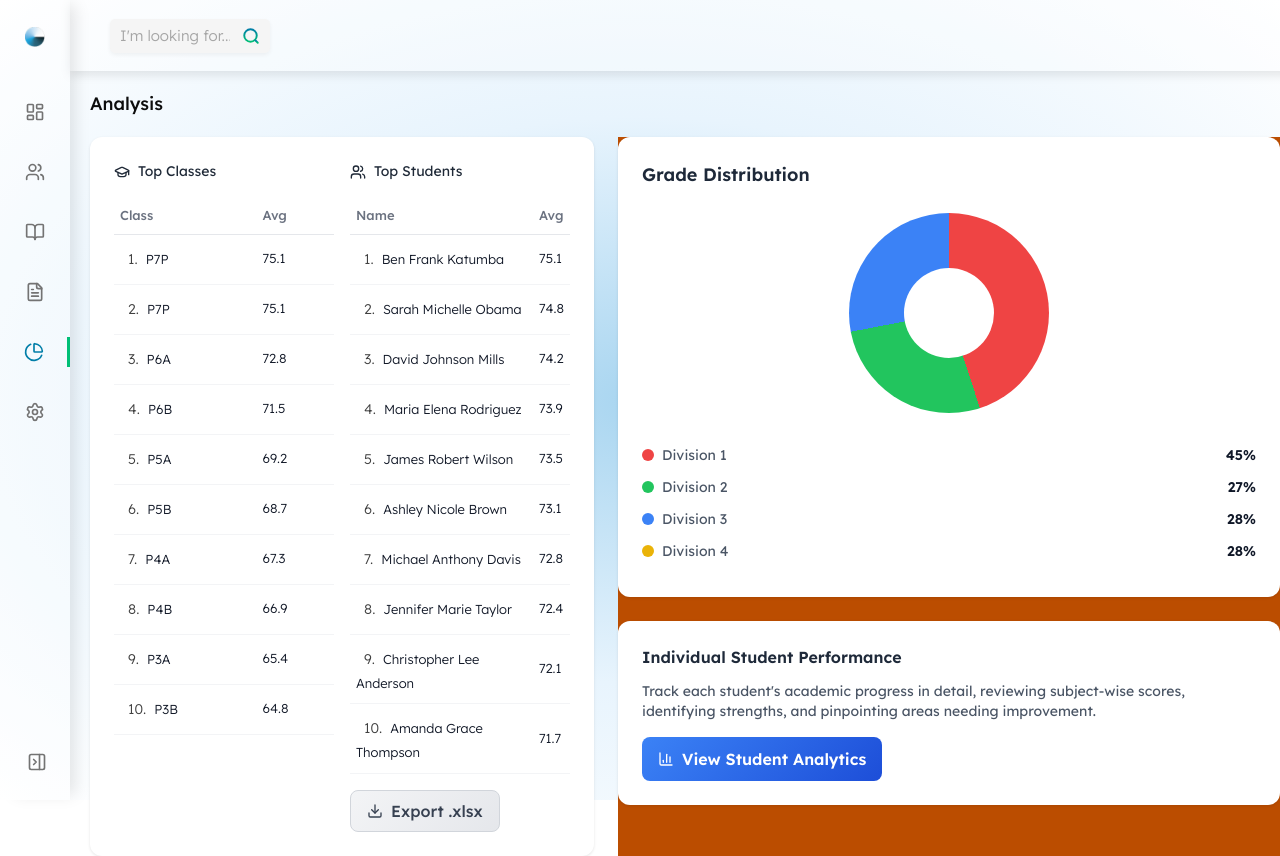
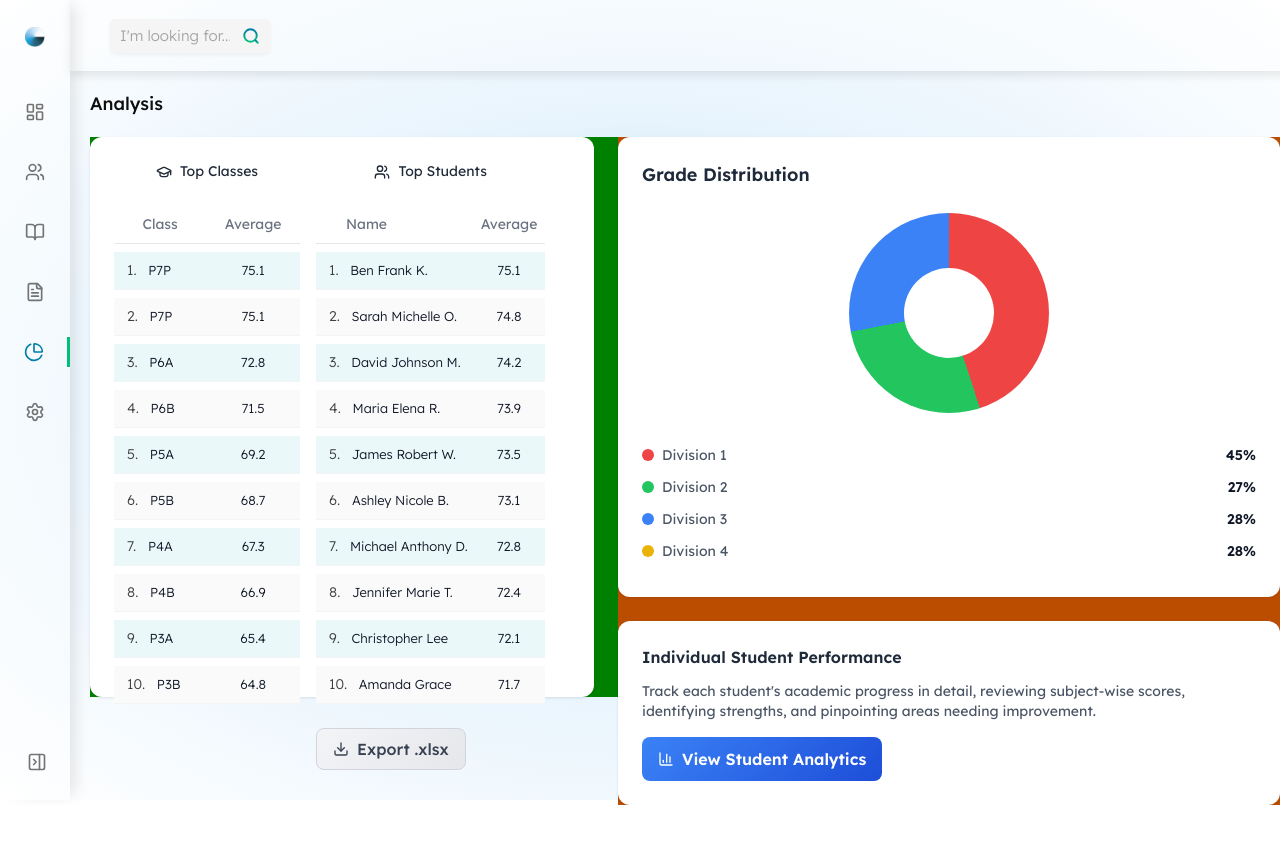
Before and after one commit to Josh-The-Developapa/Cadera-frontend, a React (Vite) app: page /analytics in a window 1280 px wide. After the commit the page ends 805 px from the top, so only its background shows below. Built offline with nearby package versions, Linux system fonts and the light colour scheme.

Commit message:
Committed

```diff
--- a/src/components/ContentBox/ContentBox.jsx
+++ b/src/components/ContentBox/ContentBox.jsx
@@ -10,6 +10,7 @@ function ContentBox(props) {
     <div className="content-box">
       <motion.div
         className="content-box"
+        initial={false} // ✅ disables animation on first render
         animate={{
           paddingLeft: context.isExpanded ? '202px' : '90px',
           paddingTop: '90px',
--- a/src/pages/Admin/Students/Students.css
+++ b/src/pages/Admin/Students/Students.css
@@ -118,7 +118,6 @@
   padding-right: 0;
 }
 .student-table tbody tr {
-  border-radius: 10px;
   cursor: pointer;
   font-size: 13px;
   color: hsl(0, 0%, 25%);
--- a/src/pages/Analytics/Analytics.css
+++ b/src/pages/Analytics/Analytics.css
@@ -8,6 +8,10 @@
   gap: 24px;
   flex-wrap: wrap;
   margin-top: 20px;
+  background-color: green;
+  max-height: 615px;
+  min-height: 450px;
+  height: 70vh;
 }
 
 .combined-card {
@@ -16,6 +20,7 @@
 
 .card {
   background: white;
+  height: 100%;
   border-radius: 12px;
   box-shadow: 0 1px 3px rgba(0, 0, 0, 0.1);
   padding: 24px;
@@ -32,13 +37,10 @@
   gap: 16px;
 }
 
-.table-section {
-  flex: 1;
-}
-
 .section-header {
   display: flex;
   align-items: center;
+  justify-content: center;
   gap: 6px;
   font-size: 14px;
   font-weight: 400;
@@ -48,24 +50,25 @@
 
 .data-table {
   width: 100%;
-  border-collapse: collapse;
+  border-spacing: 0 8px; /* Row separation (vertical gap) */
   font-size: 13px;
+  border-collapse: separate; /* VERY IMPORTANT to allow spacing */
 }
 
 .data-table th {
-  text-align: left;
-  font-weight: 500;
-  font-size: 13px;
+  font-weight: 400;
+  font-size: 14px;
   color: #6b7280; /* text-gray-500 */
-  padding: 8px 6px;
+
   border-bottom: 1px solid #e5e7eb;
 }
 
 .data-table td {
   font-size: 13px;
   color: #111827; /* text-gray-900 */
-  padding: 10px 6px;
+  padding: 4px 5px;
   border-bottom: 1px solid #f3f4f6;
+  /* height: 32px; */
 }
 
 .data-table tr:hover {
--- a/src/pages/Analytics/Analytics.jsx
+++ b/src/pages/Analytics/Analytics.jsx
@@ -26,8 +26,8 @@ const AnalyticsDashboard = () => {
     { rank: 6, name: 'Ashley Nicole Brown', average: 73.1 },
     { rank: 7, name: 'Michael Anthony Davis', average: 72.8 },
     { rank: 8, name: 'Jennifer Marie Taylor', average: 72.4 },
-    { rank: 9, name: 'Christopher Lee Anderson', average: 72.1 },
-    { rank: 10, name: 'Amanda Grace Thompson', average: 71.7 },
+    { rank: 9, name: 'Christopher Lee', average: 72.1 },
+    { rank: 10, name: 'Amanda Grace', average: 71.7 },
   ];
 
   const gradeDistribution = [
@@ -37,6 +37,18 @@ const AnalyticsDashboard = () => {
     { division: 'Division 4', percentage: 28, color: '#EAB308' },
   ];
 
+  const formatName = (fullName) => {
+    const parts = fullName.trim().split(' ');
+    if (parts.length <= 2) return fullName;
+
+    const firstTwo = parts.slice(0, 2).join(' ');
+    const initials = parts
+      .slice(2)
+      .map((n) => n[0].toUpperCase() + '.')
+      .join(' ');
+    return `${firstTwo} ${initials}`;
+  };
+
   return (
     <ContentBox contentHeading="Analysis">
       <div className="dashboard-container">
@@ -45,7 +57,7 @@ const AnalyticsDashboard = () => {
           <div className="card combined-card">
             <div className="two-column-tables">
               {/* Top Classes */}
-              <div className="table-section">
+              <div className="table-section w-[186px]">
                 <div className="section-header">
                   <GraduationCap size={16} />
                   <span>Top Classes</span>
@@ -53,28 +65,52 @@ const AnalyticsDashboard = () => {
                 <table className="data-table">
                   <thead>
                     <tr>
-                      <th>Class</th>
-                      <th>Avg</th>
+                      <th className="p-[8px]">Class</th>
+                      <th className="text-center p-[8px]">Average</th>
                     </tr>
                   </thead>
                   <tbody>
-                    {topClasses.map((item) => (
-                      <tr key={`class-${item.rank}`}>
+                    {topClasses.map((item, index) => {
+                      const baseColor =
+                        index % 2 === 0
+                          ? 'hsla(189, 64%, 95%, 1)'
+                          : 'hsla(0, 0%, 98%, 1)';
+
+                      const hoverColor =
+                        index % 2 === 0
+                          ? 'hsla(189, 64%, 85%, 1)'
+                          : 'hsla(0, 0%, 85%, 1)';
+
+                      return (
+                        <tr
+                          key={`class-${item.rank}`}
+                          style={{
+                            backgroundColor: baseColor,
+                            transition: 'background-color 0.3s ease',
+                          }}
+                          onMouseEnter={(e) =>
+                            (e.currentTarget.style.backgroundColor = hoverColor)
+                          }
+                          onMouseLeave={(e) =>
+                            (e.currentTarget.style.backgroundColor = baseColor)
+                          }
+                        >
                           <td className="text-[14px] font-[300]">
-                          <span className="rank-badge">{item.rank}.</span>
+                            <span className="rank-badge">{item.rank}.</span>{' '}
                             {item.name}
                           </td>
-                        <td className="text-[14px] font-[300]">
+                          <td className="text-[14px] font-[300] text-center">
                             {item.average}
                           </td>
                         </tr>
-                    ))}
+                      );
+                    })}
                   </tbody>
                 </table>
               </div>
 
               {/* Top Students */}
-              <div className="table-section">
+              <div className="table-section w-[239]">
                 <div className="section-header">
                   <Users size={16} />
                   <span>Top Students</span>
@@ -82,22 +118,46 @@ const AnalyticsDashboard = () => {
                 <table className="data-table">
                   <thead>
                     <tr>
-                      <th>Name</th>
-                      <th>Avg</th>
+                      <th className="text-left p-[8px] pl-[30px] ">Name</th>
+                      <th className="text-center p-[8px]">Average</th>
                     </tr>
                   </thead>
                   <tbody>
-                    {topStudents.map((student) => (
-                      <tr key={`student-${student.rank}`}>
+                    {topStudents.map((student, index) => {
+                      const baseColor =
+                        index % 2 === 0
+                          ? 'hsla(189, 64%, 95%, 1)'
+                          : 'hsla(0, 0%, 98%, 1)';
+
+                      const hoverColor =
+                        index % 2 === 0
+                          ? 'hsla(189, 64%, 85%, 1)'
+                          : 'hsla(0, 0%, 85%, 1)';
+
+                      return (
+                        <tr
+                          key={`student-${student.rank}`}
+                          style={{
+                            backgroundColor: baseColor,
+                            transition: 'background-color 0.3s ease',
+                          }}
+                          onMouseEnter={(e) =>
+                            (e.currentTarget.style.backgroundColor = hoverColor)
+                          }
+                          onMouseLeave={(e) =>
+                            (e.currentTarget.style.backgroundColor = baseColor)
+                          }
+                        >
                           <td className="text-[14px] font-[300]">
-                          <span className="rank-badge">{student.rank}.</span>
-                          {student.name}
+                            <span className="rank-badge">{student.rank}.</span>{' '}
+                            {formatName(student.name)}
                           </td>
-                        <td className="text-[14px] font-[300]">
+                          <td className="text-[14px] font-[300] text-center">
                             {student.average}
                           </td>
                         </tr>
-                    ))}
+                      );
+                    })}
                   </tbody>
                 </table>
 
```
Lines whose indentation alone changed are shown as unchanged.
